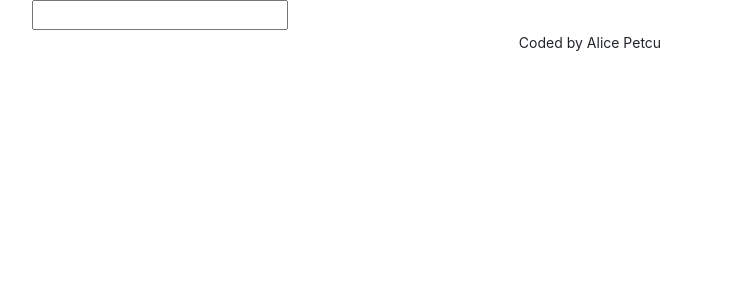
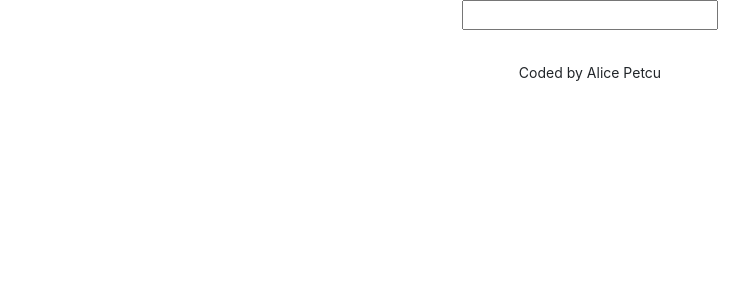
Before and after one commit to Alice131419/dictionary-app, a React (Create React App) app: page / in a window 1280 px wide. Shown: the top 300 px of the page, without its empty margins (50-799 px from the left). Built offline with nearby package versions, Linux system fonts and the light colour scheme.

Commit message:
made basic updates

```diff
--- a/src/App.js
+++ b/src/App.js
@@ -8,7 +8,7 @@ export default function App() {
         <main>
           <Dictionary />
         </main>
-        <footer className="text-center">
+        <footer className="App-footer">
           <small>Coded by Alice Petcu</small>
         </footer>
       </div>
--- a/src/Dictionary.css
+++ b/src/Dictionary.css
@@ -1,3 +1,3 @@
 .Dictionary {
-  background-color: red;
+  text-align: center;
 }
--- a/src/Dictionary.js
+++ b/src/Dictionary.js
@@ -23,7 +23,7 @@ export default function Dictionary() {
   }
 
   return (
-    <div classNAme="Dictionary">
+    <div className="Dictionary">
       <form onSubmit={search}>
         <input type="search" onChange={handleKeywordChange} />
       </form>
--- a/src/Meaning.js
+++ b/src/Meaning.js
@@ -15,8 +15,6 @@ export default function Meaning(props) {
           </div>
         );
       })}
-      <p>{props.meaning.definitions[0].definition} </p>
-      <p>{props.meaning.definitions[0].example} </p>
     </div>
   );
 }
```
